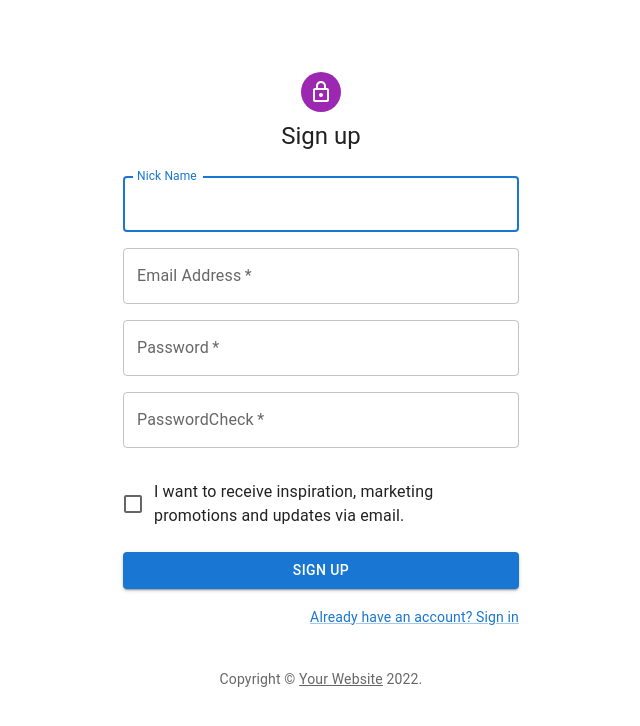
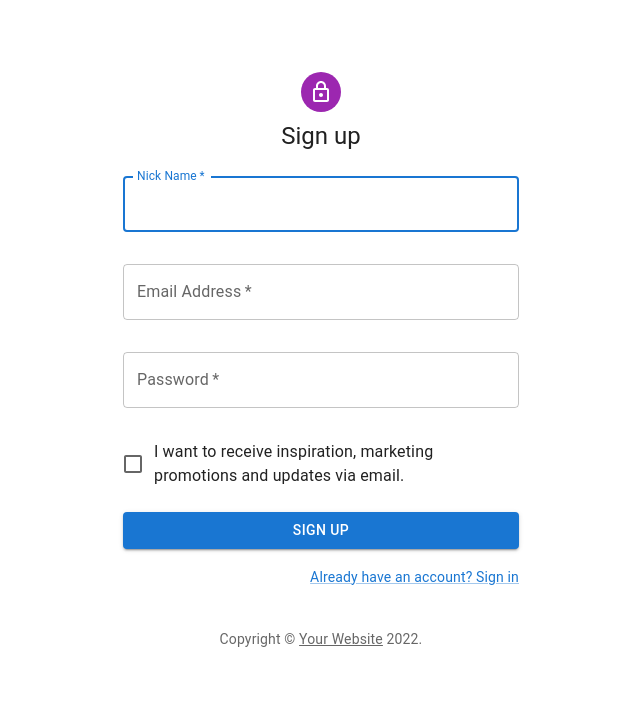
Before and after one commit to Tamanegi-seoul/Co-meet, a React (Create React App) app: page /signup in a window 1280 px wide. Shown: the top 726 px of the page, without its empty margins (319-959 px from the left). Built offline with nearby package versions, Linux system fonts and the light colour scheme.

Commit message:
feat: react-hook-form 라이브러리 추가

```diff
--- a/package.json
+++ b/package.json
@@ -13,6 +13,7 @@
     "@testing-library/user-event": "^13.5.0",
     "react": "^18.2.0",
     "react-dom": "^18.2.0",
+    "react-hook-form": "^7.39.4",
     "react-icons": "^4.6.0",
     "react-router-dom": "^6.4.3",
     "react-scripts": "5.0.1",
--- a/src/pages/SignUp.js
+++ b/src/pages/SignUp.js
@@ -13,6 +13,8 @@ import Typography from "@mui/material/Typography";
 import Container from "@mui/material/Container";
 import { createTheme, ThemeProvider } from "@mui/material/styles";
 import styled from "styled-components";
+import { useForm } from "react-hook-form";
+import { Input } from "@mui/material";
 //1. 이메일, 비밀번호 유효성 추가하기
 //2. alert가 아닌 빨간박스로 표시하기
 function Copyright(props) {
@@ -34,60 +36,67 @@ function Copyright(props) {
 }
 
 const theme = createTheme();
+const ErrorMessage = styled.div`
+  color: red;
+`;
 
 export default function SignUp() {
-  const ErrorMessage = styled.div`
-    color: red;
-  `;
-  const [nickName, setNickName] = useState("");
-  const [email, setEmail] = useState("");
-  const [password, setPassword] = useState("");
-  const [passwordCheck, setPasswordCheck] = useState("");
-  const [passwordError, setpasswordError] = useState(false);
-  const [agree, setAgree] = useState(false);
-  const onChangenickName = useCallback(e => {
-    setNickName(e.target.value);
-  }, []);
-  const onChangeEamil = useCallback(e => {
-    setEmail(e.target.value);
-  }, []);
-  const onChangePassword = useCallback(e => {
-    setPassword(e.target.value);
-  }, []);
-  const onChangePasswordCheck = useCallback(
-    e => {
-      setPasswordCheck(e.target.value);
-      setpasswordError(e.target.value !== password);
-    },
-    [password]
-  );
-  const onChangeAgree = useCallback(
-    e => {
-      setAgree(!agree);
-    },
-    [agree]
-  );
+  const {
+    register,
+    handleSubmit,
+    formState: { errors, isSubmitting },
+  } = useForm();
+  const onSubmit = data => {
+    console.log(data, "sdsdsdsd");
+  };
 
-  const handleSubmit = event => {
-    event.preventDefault();
-    // const data = new FormData(event.currentTarget);
-    // console.log({
-    //   email: data.get("email"),
-    //   password: data.get("password"),
-    // });
-    if (!passwordError) {
-      if (agree) {
-        console.log(email);
-        console.log(password);
-        console.log(nickName);
-        console.log(agree);
-      } else {
-        alert("동의해주세요");
-      }
-    } else {
-      alert("비번이 다릅니다!");
-    }
+  const onError = error => {
+    console.log(error);
   };
+  // const [nickName, setNickName] = useState("");
+  // const [email, setEmail] = useState("");
+  // const [password, setPassword] = useState("");
+  // const [passwordCheck, setPasswordCheck] = useState("");
+  // const [passwordError, setpasswordError] = useState(false);
+  // const [agree, setAgree] = useState(false);
+  // const onChangenickName = useCallback(e => {
+  //   setNickName(e.target.value);
+  // }, []);
+  // const onChangeEamil = useCallback(e => {
+  //   setEmail(e.target.value);
+  // }, []);
+  // const onChangePassword = useCallback(e => {
+  //   setPassword(e.target.value);
+  // }, []);
+  // const onChangePasswordCheck = useCallback(
+  //   e => {
+  //     setPasswordCheck(e.target.value);
+  //     setpasswordError(e.target.value !== password);
+  //   },
+  //   [password]
+  // );
+  // const onChangeAgree = useCallback(
+  //   e => {
+  //     setAgree(!agree);
+  //   },
+  //   [agree]
+  // );
+
+  // const handleSubmit = event => {
+  //   event.preventDefault();
+  //   // const data = new FormData(event.currentTarget);
+  //   // console.log({
+  //   //   email: data.get("email"),
+  //   //   password: data.get("password"),
+  //   // });
+  //   if (!agree) {
+  //     return alert("동의를 해주세요");
+  //   }
+  //   if (passwordError) {
+  //     return alert("비밀번호가 일치하지 않습니다");
+  //   }
+  //   console.log("회원가입 완료");
+  // };
 
   return (
     <ThemeProvider theme={theme}>
@@ -110,20 +119,35 @@ export default function SignUp() {
           <Box
             component="form"
             noValidate
-            onSubmit={handleSubmit}
+            onSubmit={handleSubmit(onSubmit, onError)}
+            // onSubmit={handleSubmit}
             sx={{ mt: 3 }}
           >
             <Grid container spacing={2}>
               <Grid item xs={12}>
                 <TextField
+                  required
+                  type="text"
                   name="nickName"
                   fullWidth
                   id="nickName"
                   label="Nick Name"
-                  value={nickName}
-                  onChange={onChangenickName}
+                  {...register("nickName", {
+                    required: "닉네임은 필수 입력입니다.",
+                    minLength: {
+                      value: 2,
+                      message: "최소 2글자를 넘어야 합니다.",
+                    },
+                  })}
+                  // value={nickName}
+                  // onChange={onChangenickName}
                   autoFocus
                 />
+              </Grid>
+              <Grid item xs={12}>
+                {errors.nickName && (
+                  <small role="alert">{errors.nickName.message}</small>
+                )}
               </Grid>
               <Grid item xs={12}>
                 <TextField
@@ -132,10 +156,21 @@ export default function SignUp() {
                   id="email"
                   label="Email Address"
                   name="email"
-                  value={email}
-                  onChange={onChangeEamil}
-                  autoComplete="email"
+                  {...register("email", {
+                    required: "이메일은 필수 입력입니다.",
+                    pattern: {
+                      value: /\S+@\S+\.\S+/,
+                      message: "이메일 형식에 맞지 않습니다.",
+                    },
+                  })}
+                  // value={email}
+                  // onChange={onChangeEamil}
                 />
+              </Grid>
+              <Grid item xs={12}>
+                {errors.email && (
+                  <small role="alert">{errors.email.message}</small>
+                )}
               </Grid>
               <Grid item xs={12}>
                 <TextField
@@ -145,12 +180,25 @@ export default function SignUp() {
                   label="Password"
                   type="password"
                   id="password"
-                  value={password}
-                  onChange={onChangePassword}
-                  autoComplete="new-password"
+                  {...register("password", {
+                    required: "비밀번호는 필수 입력입니다.",
+                    pattern: {
+                      value:
+                        /(?=.*\d{1,50})(?=.*[~`!@#$%\^&*()-+=]{1,50})(?=.*[a-zA-Z]{2,50}).{8,16}$/,
+                      message:
+                        "비밀번호를 8~16자로 영문 대소문자, 숫자, 특수기호를 조합해서 사용하세요. ",
+                    },
+                  })}
+                  // value={password}
+                  // onChange={onChangePassword}
                 />
               </Grid>
               <Grid item xs={12}>
+                {errors.password && (
+                  <small role="alert">{errors.password.message}</small>
+                )}
+              </Grid>
+              {/* <Grid item xs={12}>
                 <TextField
                   required
                   fullWidth
@@ -158,24 +206,25 @@ export default function SignUp() {
                   label="PasswordCheck"
                   type="password"
                   id="passwordCheck"
-                  value={passwordCheck}
-                  onChange={onChangePasswordCheck}
-                  autoComplete="new-password"
+                  {...register("passwordCheck", {
+                    required: "비밀번호확인 필수입력입니다.",
+                    pattern: {},
+                  })}
                 />
-              </Grid>
-              <Grid item xs={12}>
+              </Grid> */}
+              {/* <Grid item xs={12}>
                 {passwordError && (
                   <ErrorMessage>비밀번호가 같지 않습니다.</ErrorMessage>
                 )}
-              </Grid>
+              </Grid> */}
               <Grid item xs={12}>
                 <FormControlLabel
                   control={
                     <Checkbox
                       value="allowExtraEmails"
                       color="primary"
-                      checked={agree}
-                      onChange={onChangeAgree}
+                      // checked={agree}
+                      // onChange={onChangeAgree}
                     />
                   }
                   label="I want to receive inspiration, marketing promotions and updates via email."
@@ -186,6 +235,7 @@ export default function SignUp() {
               type="submit"
               fullWidth
               variant="contained"
+              disabled={isSubmitting}
               sx={{ mt: 3, mb: 2 }}
             >
               Sign Up
```
Also changed, not shown: 1 other file (tests, documents, lock files or other folders).
